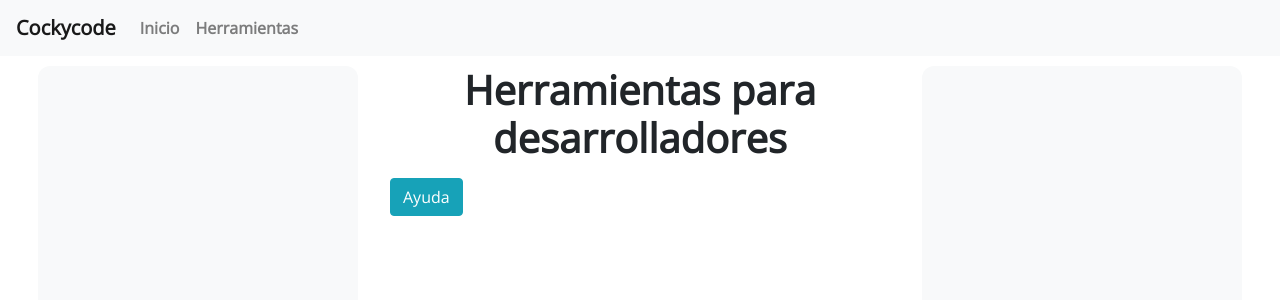
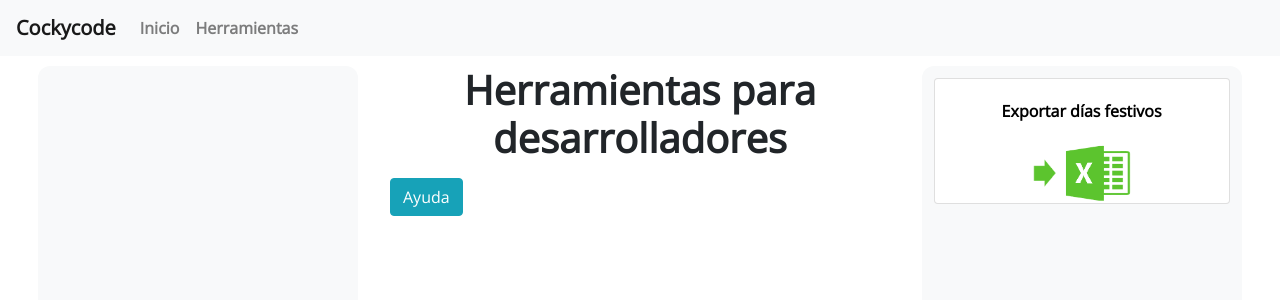
Before and after one commit to nerrewton/react-wordpress-front, a React (Create React App) app: page /tool/1 in a window 1280 px wide. Shown: the top 300 px of the page. Built offline with nearby package versions, Linux system fonts and the light colour scheme.

Commit message:
Se agrega la primera herramienta

```diff
--- /dev/null
+++ b/src/components/CardTool.js
@@ -0,0 +1,19 @@
+import React from "react";
+import { Card } from "react-bootstrap";
+import { Link } from "react-router-dom";
+
+const CardTool = ( props ) => {
+    if( !props.title ) return null;
+    return (
+        <Link to={props.url} className="link-card-tool">
+            <Card>
+                <Card.Body>
+                    <Card.Text>{ props.title }</Card.Text>
+                </Card.Body>
+                <Card.Img variant="bottom" src={ props.image } alt={ props.title } className="card-image-tool"/>
+            </Card>
+        </Link>
+    );
+};
+
+export default CardTool;
--- a/src/components/RightAside.js
+++ b/src/components/RightAside.js
@@ -1,11 +1,18 @@
 import React, { Component } from 'react';
-import WebAds from "./WebAds";
+import CardTool from "../components/CardTool";
+
+import { getImage } from "../tools/imagesTools";
+import arrayTools from "../testParameters/toolsParams.json";
 
 class RightAside extends Component {
     render() {
         return (
             <div className="custom-aside-right">
-                <WebAds />
+                {
+                    arrayTools.map( (tool, key) => (
+                        <CardTool key={key} url={tool.url} title={tool.title} image={getImage( tool.image )} />
+                    ))
+                }
             </div>
         );
     }
--- a/src/styles/_layout.sass
+++ b/src/styles/_layout.sass
@@ -8,7 +8,8 @@ $gray-background-color: #f8f9fa
     position: fixed
     margin: 0px 3% 12px 3%
     border-radius: 12px
-    padding: 3px 6px 3px 6px
+    padding: 12px 12px 12px 12px
+    box-sizing: border-box
 
 .custom-container
     width: 100%
--- /dev/null
+++ b/src/styles/_tools.sass
@@ -0,0 +1,16 @@
+.link-card-tool
+    color: #000000
+    text-decoration: none
+    text-align: center
+    &:hover
+        color: #000000
+        text-decoration: none
+        text-align: center
+    .card
+        .card-image-tool
+            width: 160px
+            height: 60px
+            margin: auto
+        .card-body
+            .card-text
+                font-weight: 700
--- a/src/styles/main.sass
+++ b/src/styles/main.sass
@@ -9,6 +9,7 @@
 @import './_filtro_busqueda'
 @import './_post'
 @import './_ads'
+@import './_tools'
 @import url('https://fonts.googleapis.com/css2?family=Open+Sans:wght@300&display=swap');
 
 body
--- /dev/null
+++ b/src/testParameters/toolsParams.json
@@ -0,0 +1,7 @@
+[
+    {
+        "url": "/tool/exportar-dias-festivos",
+        "image": "festivos_excel",
+        "title": "Exportar días festivos"
+    }
+]
--- /dev/null
+++ b/src/tools/imagesTools.js
@@ -0,0 +1,11 @@
+import festivosExcel from "../assets/exportar_días_festivos_excel.png";
+
+export const getImage = ( image ) => {
+    const arrayImages = {
+        "festivos_excel": festivosExcel
+    };
+
+    if( arrayImages[image] === undefined ) return "";
+
+    return arrayImages[image];
+}
```
Also changed, not shown: src/assets/exportar_días_festivos_excel.png (added), src/assets/exportar_días_festivos_excel_2.png (added).
